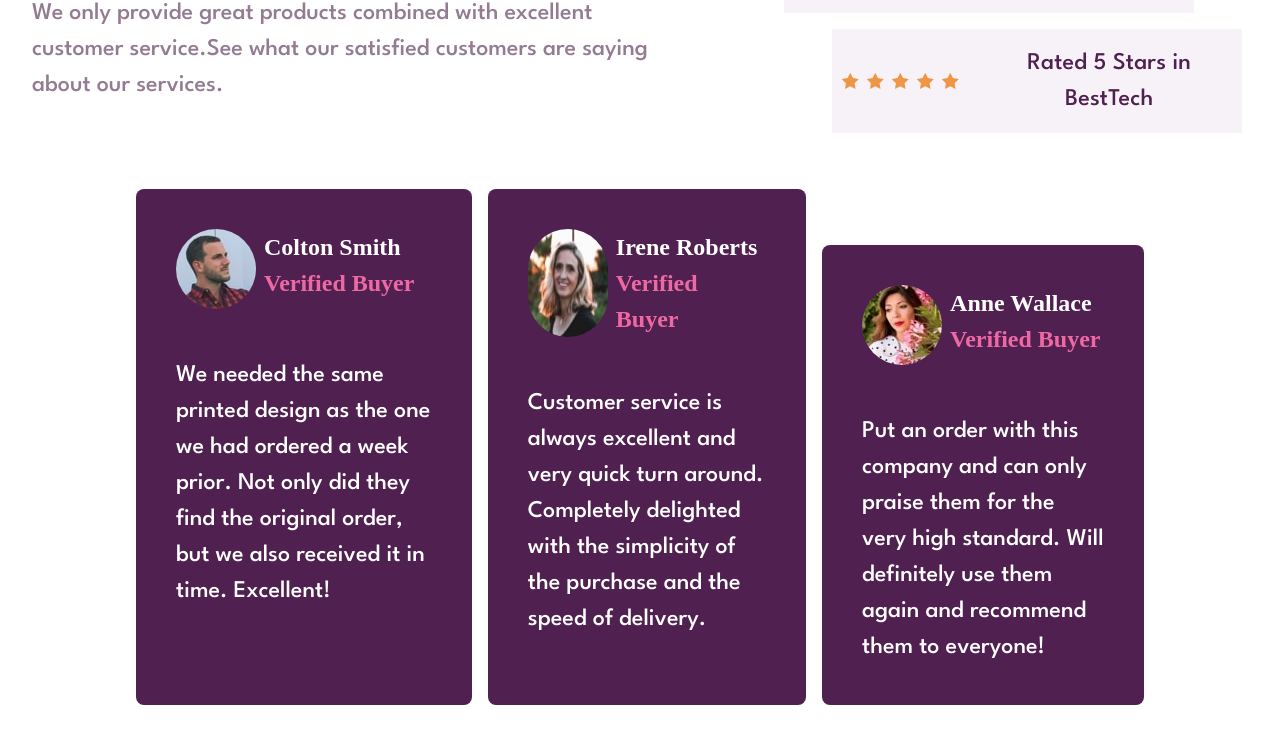
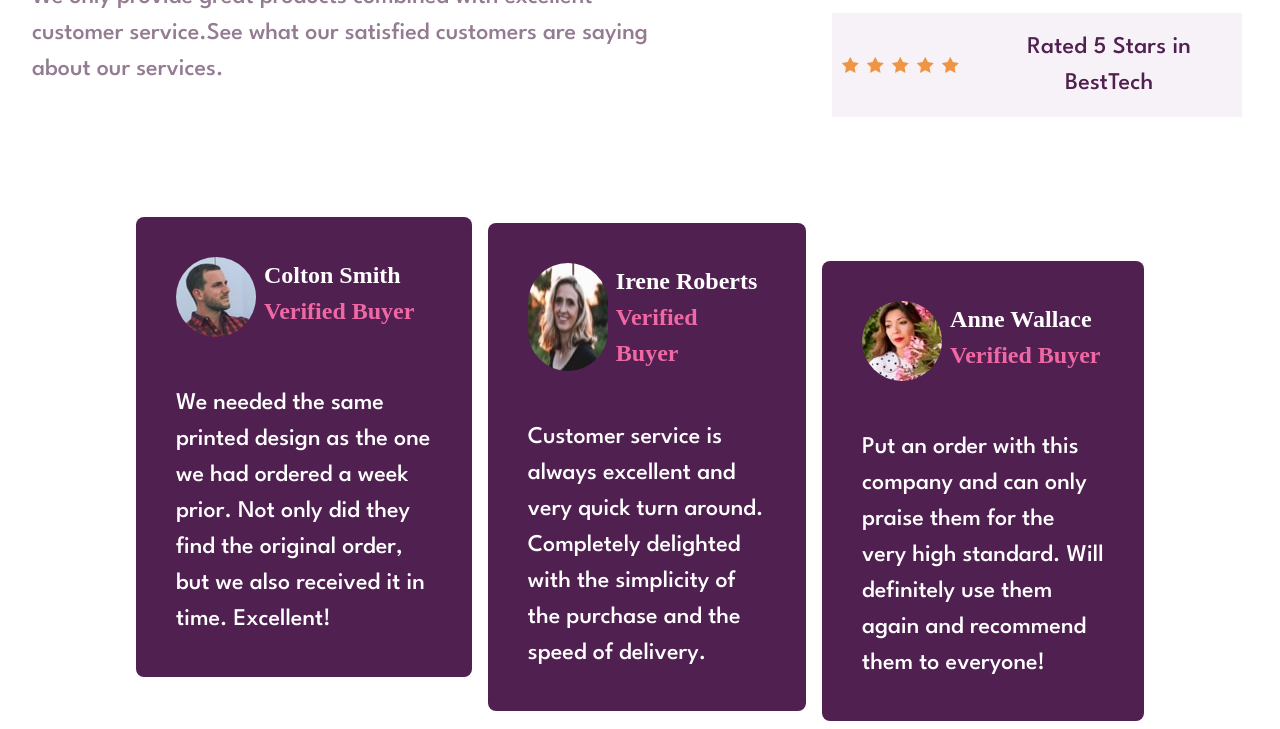
Before and after one commit to BismeetSingh/frontend-mentor-social-proof, a plain HTML site: page index.html in a window 1280 px wide. Shown: the part 157-886 px from the top of the page. Drawn offline with Linux system fonts and the light colour scheme.

Commit message:
Update styles.css

```diff
--- a/styles.css
+++ b/styles.css
@@ -147,6 +147,7 @@ main {
     max-width: 80vw;
     justify-content: center;
     margin-top: 3rem;
+    align-items: center;
 }
 
 .user-detail {
@@ -259,12 +260,12 @@ main {
 
 }
 
-..card:nth-of-type(2) {
-    margin-top: 2rem;
+.card:nth-of-type(2) {
+    margin-top: 3rem;
 }
 
-.cards .card:nth-of-type(3) {
-    margin-top: 4rem;
+.card:nth-of-type(3) {
+    margin-top: 6rem;
 }
 
 /* Ratings */
```
